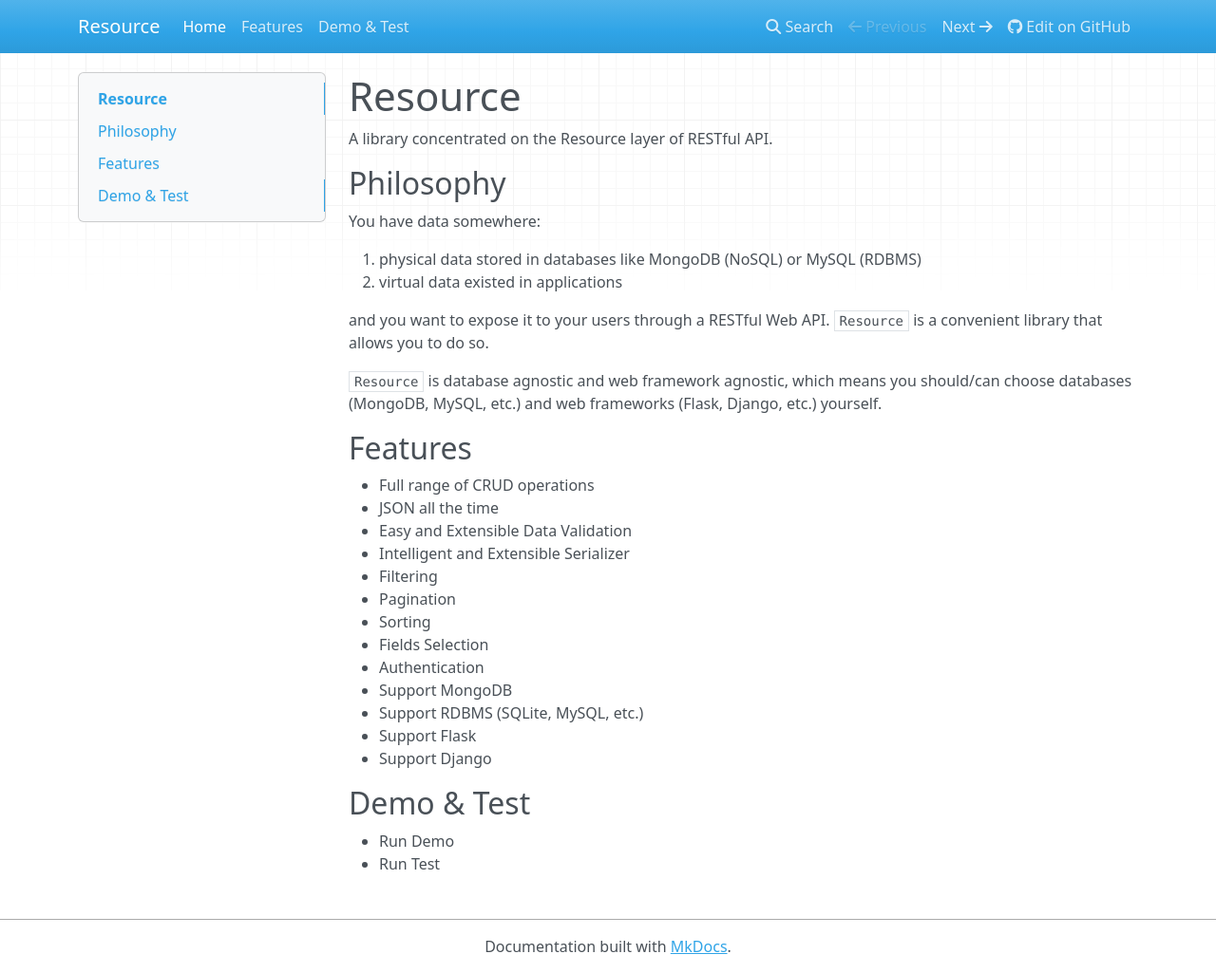
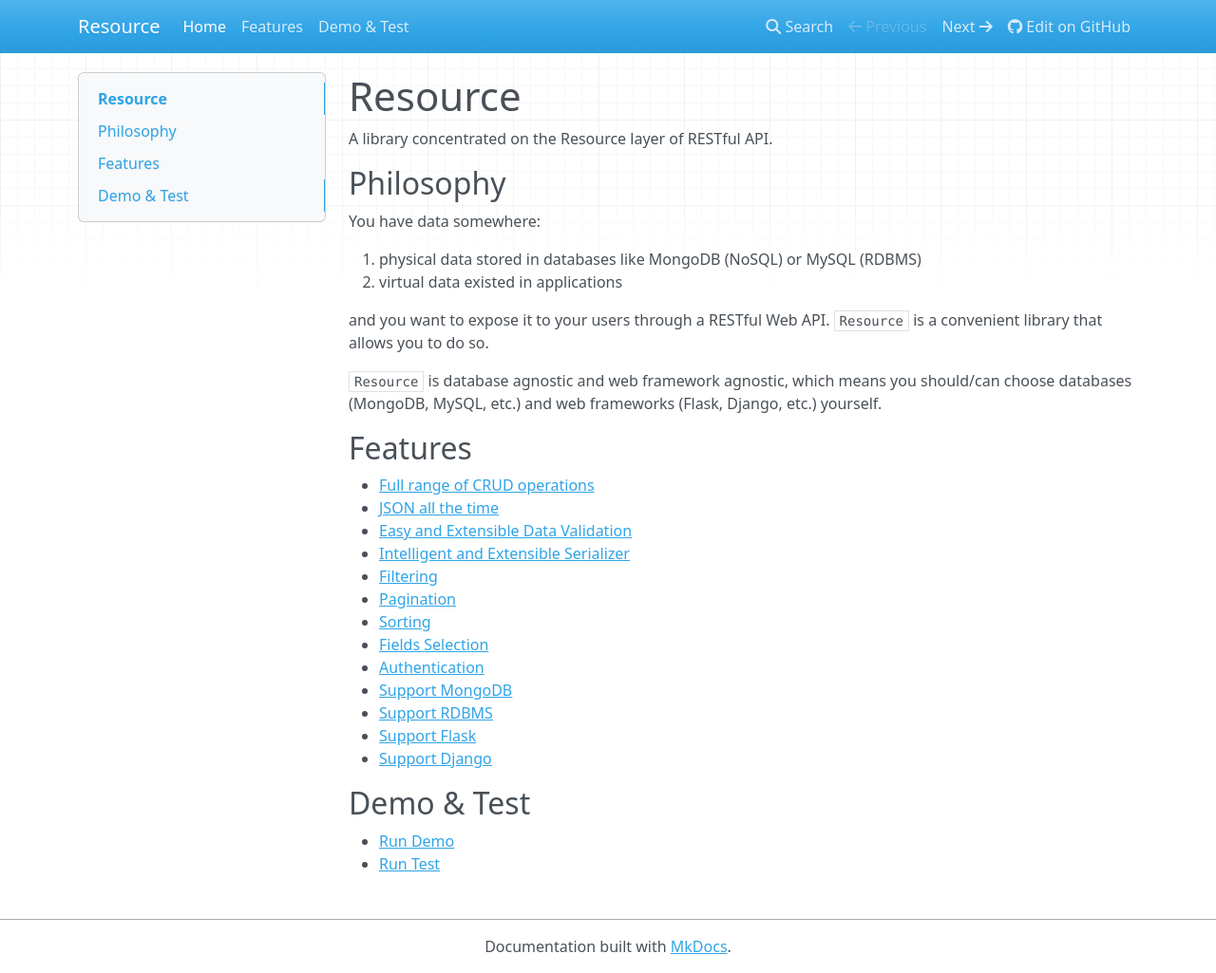
Before and after one commit to RussellLuo/resource, an MkDocs documentation site: the page built from docs/index.md, in a window 1280 px wide and 1025 px high. Shown: the whole window at 95% size. Built offline with MkDocs 1.6.1, drawn with Linux system fonts in a browser that asks for light colours; nearby versions of some CDN libraries; old or Windows-style settings are respelled for this version of MkDocs.

Commit message:
update Documentation

```diff
--- a/docs/index.md
+++ b/docs/index.md
@@ -20,23 +20,23 @@ and you want to expose it to your users through a RESTful Web API. `Resource` is
 Features
 --------
 
-+ Full range of CRUD operations
-+ JSON all the time
-+ Easy and Extensible Data Validation
-+ Intelligent and Extensible Serializer
-+ Filtering
-+ Pagination
-+ Sorting
-+ Fields Selection
-+ Authentication
-+ Support MongoDB
-+ Support RDBMS (SQLite, MySQL, etc.)
-+ Support Flask
-+ Support Django
++ [Full range of CRUD operations](features.md#full-range-of-crud-operations)
++ [JSON all the time](features.md#json-all-the-time)
++ [Easy and Extensible Data Validation](features.md#easy-and-extensible-data-validation)
++ [Intelligent and Extensible Serializer](features.md#intelligent-and-extensible-serializer)
++ [Filtering](features.md#filtering)
++ [Pagination](features.md#pagination)
++ [Sorting](features.md#sorting)
++ [Fields Selection](features.md#fields-selection)
++ [Authentication](features.md#authentication)
++ [Support MongoDB](features.md#support-mongodb)
++ [Support RDBMS](features.md#support-rdbms)
++ [Support Flask](features.md#support-flask)
++ [Support Django](features.md#support-django)
 
 
 Demo & Test
 -----------
 
-+ Run Demo
-+ Run Test
++ [Run Demo](demo.md#run-demo)
++ [Run Test](demo.md#run-test)
```
Also changed, not shown: docs/features.md (+48 -17 lines).
